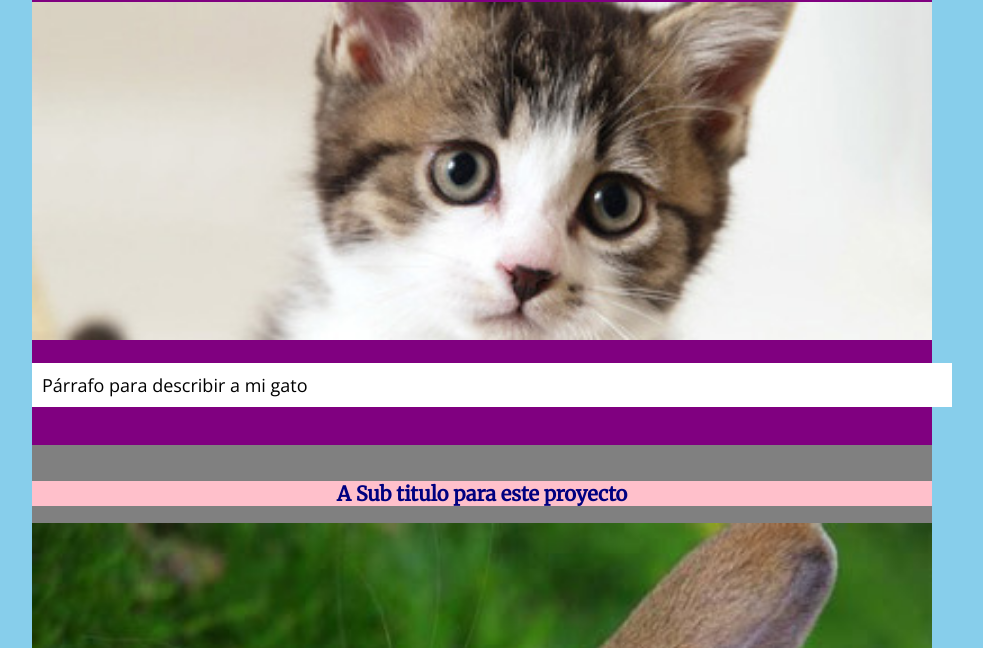
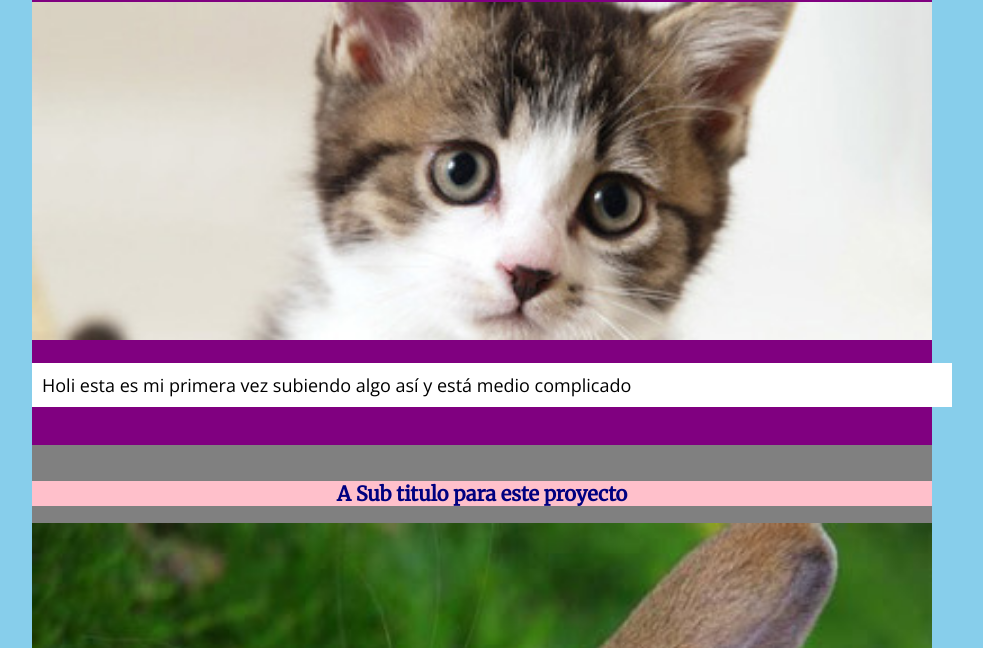
Before and after one commit to piacanalesr/m02-g07, a plain HTML site: page index.html in a window 1280 px wide. Shown: the part 102-750 px from the top of the page, without its empty margins (158-1141 px from the left). Drawn offline with nearby package versions, Linux system fonts and the light colour scheme.

Commit message:
se cambia primer párrafo

```diff
--- a/index.html
+++ b/index.html
@@ -19,7 +19,7 @@
 	<div id="introduccion">
 		<h1>Título: Ayudantía 6</h1>
 		<img src="img/imagen01.jpg">
-		<p>Párrafo para describir a mi gato</p>
+		<p>Holi esta es mi primera vez subiendo algo así y está medio complicado</p>
 	</div>
 
 
```
